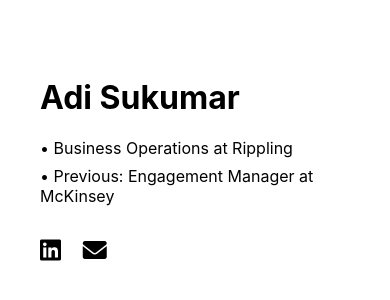
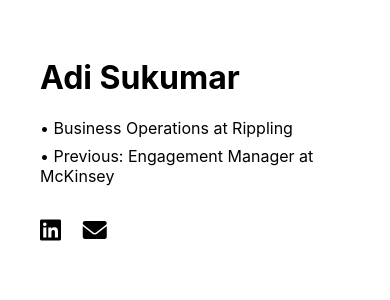
Before and after one commit to adi101/asukumar_com, a plain HTML site: page index.html in a window 390 px wide. Shown: the part 266-566 px from the top of the page. Drawn offline with Linux system fonts and the light colour scheme.

Commit message:
Refactor index.html layout by adjusting padding and height properties for body and container, and adding overflow hidden for improved responsiveness

```diff
--- a/index.html
+++ b/index.html
@@ -12,16 +12,18 @@
     body {
       font-family: -apple-system, BlinkMacSystemFont, "Segoe UI", Roboto, Helvetica, Arial, sans-serif;
       margin: 0;
-      padding: 20px;
-      min-height: 100vh;
+      padding: 0;
+      height: 100vh;
       display: flex;
       align-items: center;
+      overflow: hidden;
     }
     .container {
       max-width: 800px;
       margin: 0 auto;
-      padding: 0 20px;
+      padding: 0 40px;
       width: 100%;
+      box-sizing: border-box;
     }
     article {
       margin-bottom: 40px;
```
